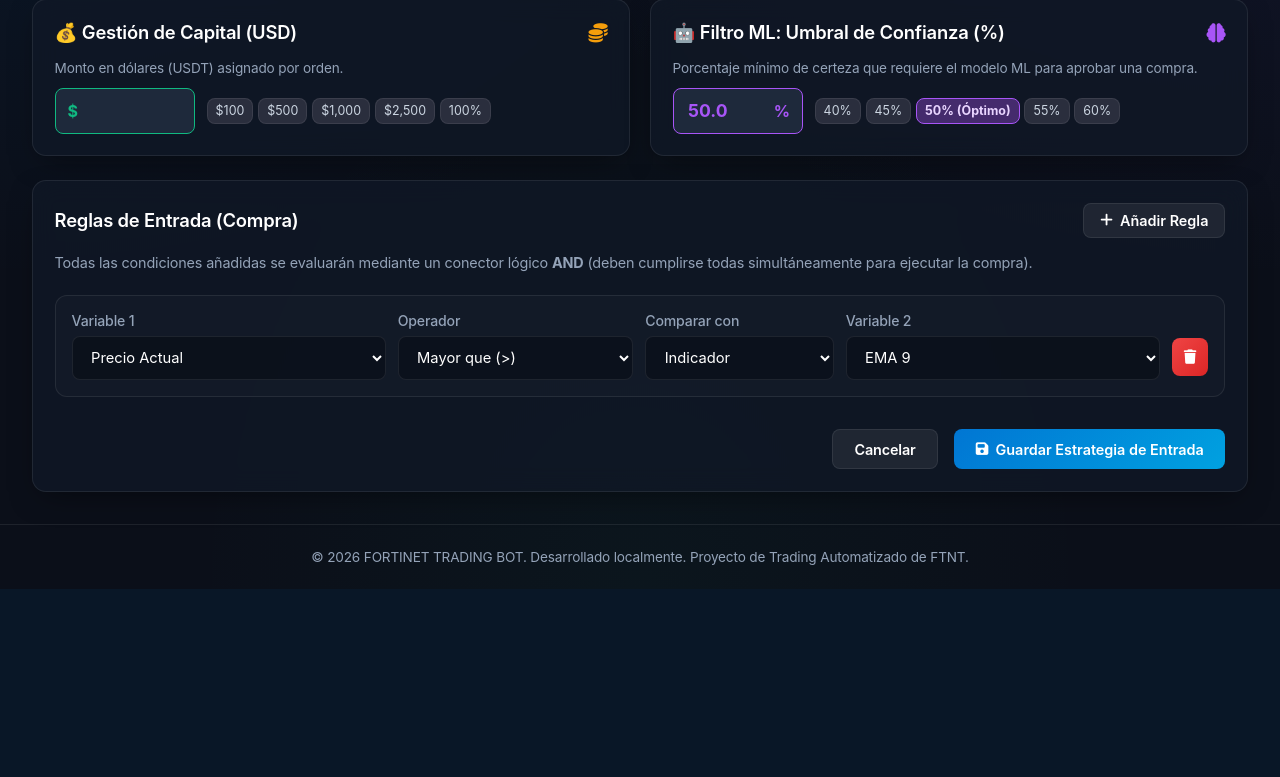
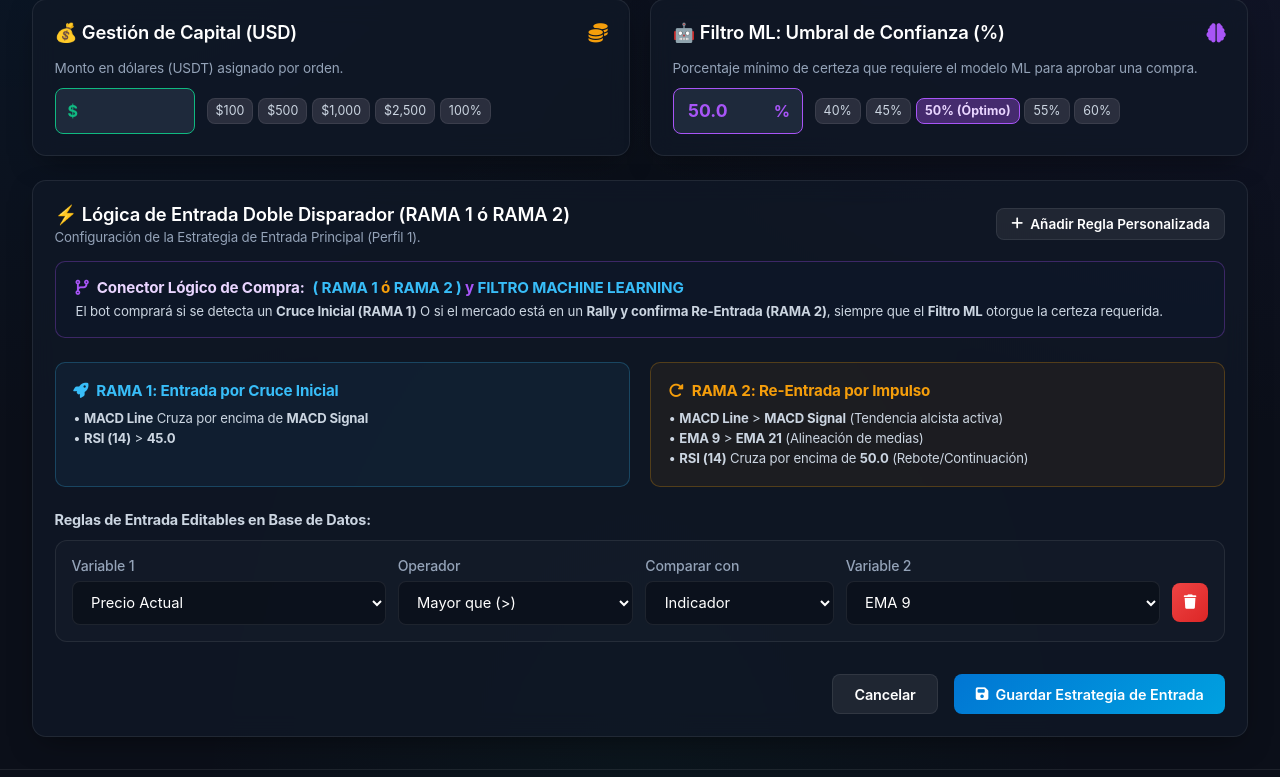
Before and after one commit to cplazaibarra/fortinet, a Flask app: page /strategy/entry in a window 1280 px wide. Shown: the part 257-1034 px from the top of the page. Before the commit the page ends 846 px from the top, so only its background shows below. Run offline with Flask 3, Linux system fonts and the light colour scheme; data that the repository does not hold is empty; some libraries are stand-ins or nearby versions.

Commit message:
🎨 Update strategy_entry.html: Display RAMA 1 and RAMA 2 visual branch cards on configuration page

```diff
--- a/app/templates/strategy_entry.html
+++ b/app/templates/strategy_entry.html
@@ -68,19 +68,58 @@
 </div>
 
 <div class="card">
-    <div class="card-title">
-        <span>Reglas de Entrada (Compra)</span>
-        <button id="add-rule-btn" class="btn btn-secondary" style="padding: 0.5rem 1rem; font-size: 0.9rem;">
-            <i class="fa-solid fa-plus"></i> Añadir Regla
+    <div class="card-title" style="display: flex; justify-content: space-between; align-items: center; flex-wrap: wrap; gap: 1rem;">
+        <div>
+            <span>⚡ Lógica de Entrada Doble Disparador (RAMA 1 ó RAMA 2)</span>
+            <div style="font-size: 0.83rem; color: var(--text-muted); font-weight: normal; margin-top: 0.2rem;">
+                Configuración de la Estrategia de Entrada Principal (Perfil 1).
+            </div>
+        </div>
+        <button id="add-rule-btn" class="btn btn-secondary" style="padding: 0.45rem 0.9rem; font-size: 0.85rem;">
+            <i class="fa-solid fa-plus"></i> Añadir Regla Personalizada
         </button>
     </div>
 
-    <div style="margin-top: 1rem; color: var(--text-muted); font-size: 0.9rem; margin-bottom: 1.5rem;">
-        Todas las condiciones añadidas se evaluarán mediante un conector lógico <strong>AND</strong> (deben cumplirse todas simultáneamente para ejecutar la compra).
+    <!-- Banner de Lógica Global -->
+    <div style="background: rgba(15, 23, 42, 0.7); border: 1px solid rgba(168, 85, 247, 0.3); border-radius: 10px; padding: 1rem 1.25rem; margin-top: 1rem; margin-bottom: 1.5rem;">
+        <div style="font-weight: bold; color: #e9d5ff; font-size: 0.95rem; margin-bottom: 0.35rem; display: flex; align-items: center; gap: 0.5rem;">
+            <i class="fa-solid fa-code-branch" style="color: #a855f7;"></i> Conector Lógico de Compra:
+            <span style="color: #38bdf8;">( RAMA 1  <span style="color: #f59e0b;">ó</span>  RAMA 2 )  <span style="color: #a855f7;">y</span>  FILTRO MACHINE LEARNING</span>
+        </div>
+        <div style="font-size: 0.83rem; color: #cbd5e1; line-height: 1.4;">
+            El bot comprará si se detecta un <strong>Cruce Inicial (RAMA 1)</strong> O si el mercado está en un <strong>Rally y confirma Re-Entrada (RAMA 2)</strong>, siempre que el <strong>Filtro ML</strong> otorgue la certeza requerida.
+        </div>
+    </div>
+
+    <!-- Cajas explicativas de RAMA 1 y RAMA 2 -->
+    <div style="display: grid; grid-template-columns: repeat(auto-fit, minmax(320px, 1fr)); gap: 1.25rem; margin-bottom: 1.5rem;">
+        <div style="background: rgba(56, 189, 248, 0.06); border: 1px solid rgba(56, 189, 248, 0.25); border-radius: 10px; padding: 1.1rem;">
+            <div style="font-weight: bold; color: #38bdf8; font-size: 0.95rem; margin-bottom: 0.6rem; display: flex; align-items: center; gap: 0.5rem;">
+                <i class="fa-solid fa-rocket"></i> RAMA 1: Entrada por Cruce Inicial
+            </div>
+            <div style="font-size: 0.82rem; color: #cbd5e1; line-height: 1.5;">
+                • <strong>MACD Line</strong> Cruza por encima de <strong>MACD Signal</strong><br>
+                • <strong>RSI (14)</strong> > <strong>45.0</strong>
+            </div>
+        </div>
+
+        <div style="background: rgba(245, 158, 11, 0.06); border: 1px solid rgba(245, 158, 11, 0.25); border-radius: 10px; padding: 1.1rem;">
+            <div style="font-weight: bold; color: #f59e0b; font-size: 0.95rem; margin-bottom: 0.6rem; display: flex; align-items: center; gap: 0.5rem;">
+                <i class="fa-solid fa-rotate-right"></i> RAMA 2: Re-Entrada por Impulso
+            </div>
+            <div style="font-size: 0.82rem; color: #cbd5e1; line-height: 1.5;">
+                • <strong>MACD Line</strong> > <strong>MACD Signal</strong> (Tendencia alcista activa)<br>
+                • <strong>EMA 9</strong> > <strong>EMA 21</strong> (Alineación de medias)<br>
+                • <strong>RSI (14)</strong> Cruza por encima de <strong>50.0</strong> (Rebote/Continuación)
+            </div>
+        </div>
     </div>
 
     <form id="strategy-form" method="POST">
         <div id="save-status-banner" style="display: none; margin-bottom: 1.5rem;"></div>
+        <div style="font-weight: bold; color: #cbd5e1; margin-bottom: 0.75rem; font-size: 0.9rem;">
+            Reglas de Entrada Editables en Base de Datos:
+        </div>
         <div id="rules-container">
             <!-- Las reglas se renderizarán dinámicamente con JavaScript -->
         </div>
```
